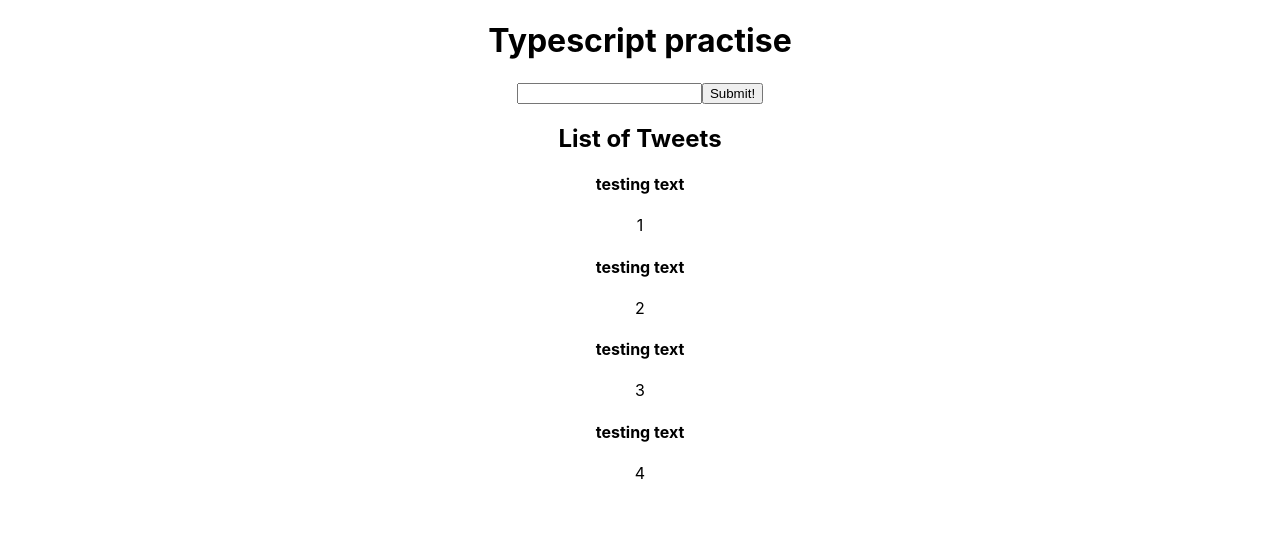
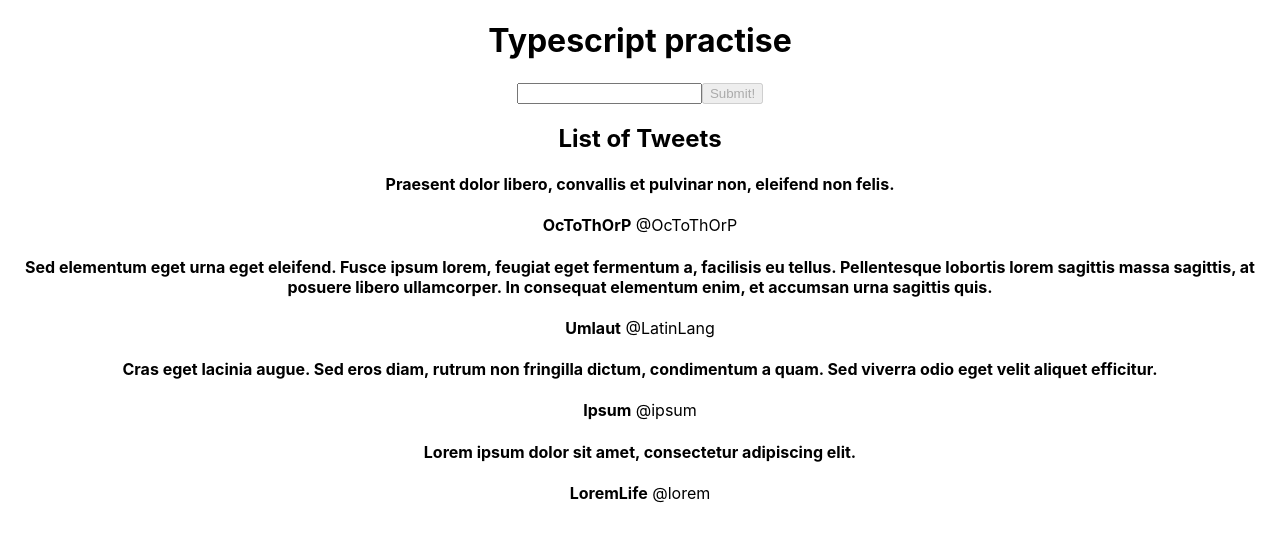
Before and after one commit to KatieWright26/typescript-pract, a React (Create React App) app: page / in a window 1280 px wide. Shown: the top 542 px of the page. Built offline with nearby package versions, Linux system fonts and the light colour scheme.

Commit message:
destructure props in components and remove unnecessary interfaces

```diff
--- a/src/App.tsx
+++ b/src/App.tsx
@@ -1,36 +1,20 @@
+/* eslint-disable max-len */
 import './App.css';
 import React, { FunctionComponent, useState } from 'react';
 import TweetInput from './components/TweetInput';
 import Tweets from './components/Tweets';
+import { tweets } from './tweets';
+import { TweetType } from './types';
 
-export interface TweetType {
-    id: string;
-    text: string;
-    userId: string;
-}
+const sortedTweets = tweets.sort((tweetA, tweetB) => tweetB.id - tweetA.id);
 
-const tweets = [
-    {
-        id: '1',
-        text: 'testing text',
-        userId: '1',
-    },
-    {
-        id: '2',
-        text: 'testing text',
-        userId: '2',
-    },
-    {
-        id: '3',
-        text: 'testing text',
-        userId: '3',
-    },
-    {
-        id: '4',
-        text: 'testing text',
-        userId: '4',
-    },
-];
+export const NEXT_ID = sortedTweets[0].id + 1;
+
+export const CURRENT_USER = {
+    userId: 4,
+    userName: 'Umlaut',
+    userHandle: '@LatinLang',
+};
 
 const App: FunctionComponent<{}> = () => {
     const [tweetList, setTweetList] = useState(tweets);
--- a/src/components/Tweet.tsx
+++ b/src/components/Tweet.tsx
@@ -1,16 +1,13 @@
 import React, { FunctionComponent } from 'react';
+import { TweetType } from '../types';
 
-interface Props {
-    tweet: Record<string, string>;
-}
-
-const Tweet: FunctionComponent<Props> = (props: Props) => {
-    const { userId, id, text } = props.tweet;
+const Tweet: FunctionComponent<{tweet: TweetType}> = ({ tweet }) => {
+    const { userName, userHandle, id, text } = tweet;
 
     return (
         <div key={id}>
             <h4>{text}</h4>
-            <p>{userId}</p>
+            <p><strong>{userName}</strong> {userHandle}</p>
         </div>
     );
 };
--- a/src/components/TweetInput.tsx
+++ b/src/components/TweetInput.tsx
@@ -1,9 +1,11 @@
+/* eslint-disable id-length */
 /* eslint-disable id-blacklist */
+import { CURRENT_USER, NEXT_ID } from '../App';
 import React, { FunctionComponent, useState } from 'react';
-import { TweetType } from '../App';
+import { TweetType } from '../types';
 
 interface Props {
-    handleClick: (tweet: TweetType) => void;
+     handleClick: (tweet: TweetType) => void;
 }
 
 const TweetInput: FunctionComponent<Props> = (props: Props) => {
@@ -12,13 +14,23 @@ const TweetInput: FunctionComponent<Props> = (props: Props) => {
         props.handleClick(tweet);
     };
 
+    const { userId, userName, userHandle } = CURRENT_USER;
+
     const [tweet, setTweetValue] = useState<TweetType>({
-        userId: 'Katie',
-        id: '1',
+        userId,
         text: '',
+        userName,
+        userHandle,
+        id: NEXT_ID,
     });
 
+    const isEmpty = tweet.text.length === 0;
+
     const handleChange = (event: React.ChangeEvent<HTMLInputElement>) => {
+        if (event.target.value.length <= 0) {
+            throw new Error('can\'t save a tweet with no content');
+        }
+
         setTweetValue({
             ...tweet,
             [event.target.name]: event.target.value,
@@ -28,7 +40,7 @@ const TweetInput: FunctionComponent<Props> = (props: Props) => {
     return (
         <form onSubmit={event => prepareTweet(event)}>
             <input type="text" value={tweet.text} name="text" onChange={event => handleChange(event)}/>
-            <input value="Submit!" type="submit"/>
+            <input value="Submit!" type="submit" disabled={isEmpty}/>
         </form>
     );
 };
--- a/src/components/Tweets.tsx
+++ b/src/components/Tweets.tsx
@@ -1,18 +1,14 @@
 import React, { FunctionComponent } from 'react';
 import Tweet from './Tweet';
-interface Props {
-    tweets: Array<{}>;
-}
+import { TweetType } from '../types';
 
-const Tweets: FunctionComponent<Props> = (props: Props) => {
-    const { tweets } = props;
-
-    return (
-        <div>
-            <h2>List of Tweets</h2>
-            {tweets.map((tweet: Record<string, string>) => <Tweet tweet={tweet} key={tweet.id}/>)}
-        </div>
-    );
-};
+const Tweets: FunctionComponent<{tweets: Array<TweetType>}> = ({ tweets }) => (
+    <div>
+        <h2>List of Tweets</h2>
+        {tweets.map(
+            tweet => <Tweet tweet={tweet} key={tweet.id}/>,
+        )}
+    </div>
+);
 
 export default Tweets;
```
